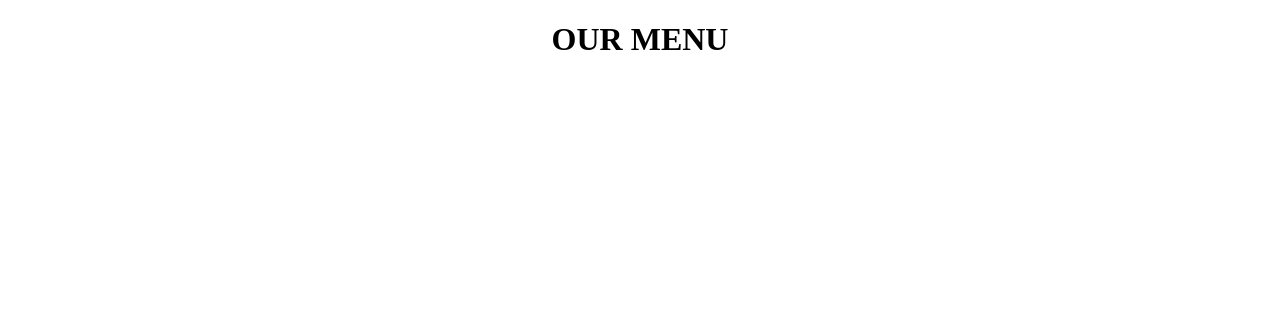
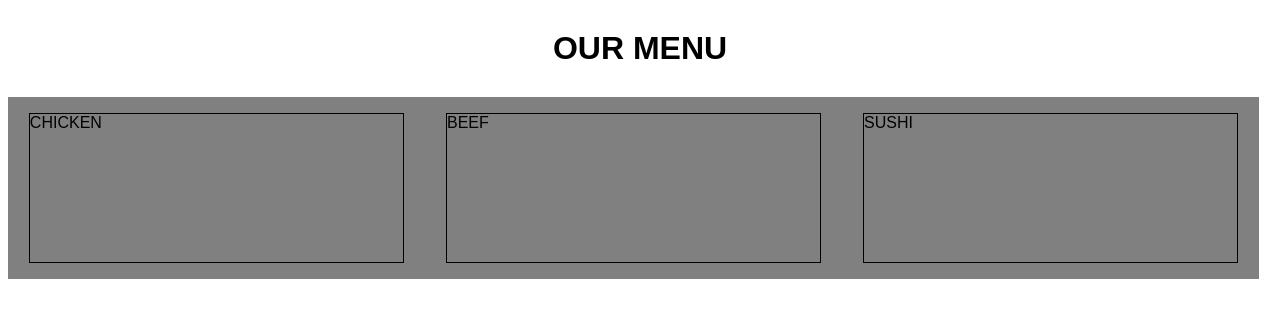
Before and after one commit to punyey/coursera-test, a plain HTML site: page index.html in a window 1280 px wide. Drawn offline with Linux system fonts and the light colour scheme.

Commit message:
media query respnsive for mobiles

```diff
--- a/index.html
+++ b/index.html
@@ -8,5 +8,10 @@
 </head>
 <body>
     <h1>OUR MENU</h1>
+    <div class="row">
+        <div class="col-lg-4 col-md-6"><p>CHICKEN</p></div>
+        <div class="col-lg-4 col-md-6"><p>BEEF</p></div>
+        <div class="col-lg-4 col-md-6"><p>SUSHI</p></div>
+    </div>
 </body>
 </html>
--- a/styles.css
+++ b/styles.css
@@ -1,3 +1,40 @@
+*{
+    box-sizing: border-box;
+    font-family: Arial, Helvetica, sans-serif;
+}
 h1{
     text-align: center;
+    margin-top: 30px;
+    margin-bottom: 30px;
 }
+.row{
+    width:100%;
+}
+p{
+    border: 1px solid black;
+    height:150px;
+    width:90%;
+    margin-right: auto;
+    margin-left: auto;
+}
+@media(min-width: 992px){
+    .col-lg-4 {
+        width:33%;
+        float:left;
+        background-color: grey;
+    }
+}
+@media(min-width: 768px) and (max-width: 991px){
+    .col-md-6 {
+        width:50%;
+        float:left;
+        background-color: grey;
+    }
+}
+@media(max-width: 767px){
+    .col-sm-12 {
+        width:100%;
+        float:left;
+        background-color: grey;
+    }
+}
```
